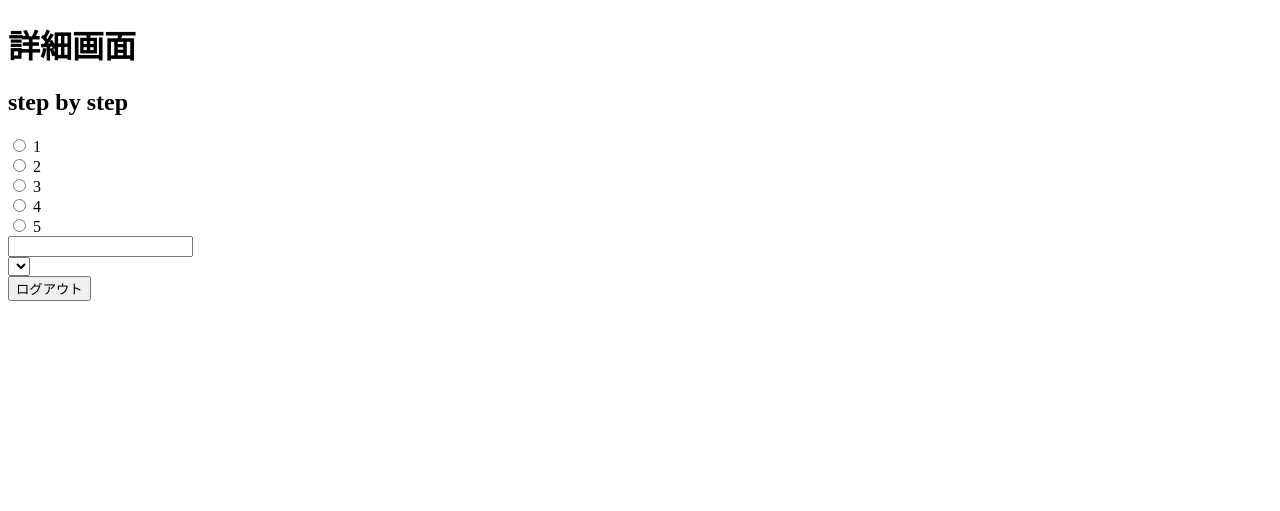
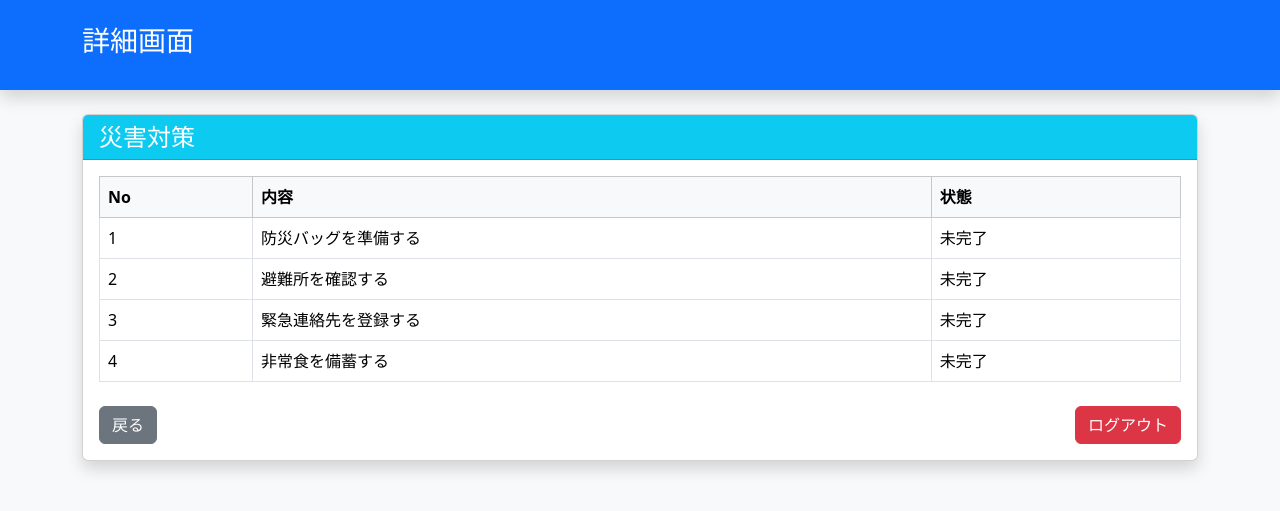
Before and after one commit to SakuraHama/TeamCreate_Phese2_teamA, a PHP site: page /php1/Detail.php in a window 1280 px wide. Shown: the top 511 px of the page. Run offline with PHP 8.4, Linux system fonts and the light colour scheme; lists and menus that the app fills with data are empty.

Commit message:
detail.php フロントエンド

```diff
--- a/Detail.php
+++ b/Detail.php
@@ -1,110 +1,84 @@
 <!DOCTYPE html>
-<html lang="en">
+<html lang="ja">
 <head>
     <meta charset="UTF-8">
     <meta name="viewport" content="width=device-width, initial-scale=1.0">
     <title>詳細画面</title>
+
+    <link rel="stylesheet" href="css/bootstrap.min.css">
 </head>
-<body>
 
-<body>
-  <!-- ▼▼ヘッダー▼▼--------------------------------- -->
-  <header class="bg-info">
-    <div class="text-light ms-5 pt-5 pb-3">
-      <h1 class="h6">詳細画面</h1>
-      <h2 class="pt-3">step by step</h2>
+<body class="bg-light">
+
+    <!-- Header -->
+    <header class="bg-primary text-white py-4 shadow">
+        <div class="container">
+            <h1 class="h3">詳細画面</h1>
         </div>
     </header>
-  <!-- ▲▲ヘッダー▲▲--------------------------------- -->
 
-  <div class="container-field">
-    <div class="row border h-75">
-      <div class="col-3 border">
-        <form action="kadai08_1.php" method="GET" class="mt-5 m-3">
+    <!-- Main Content -->
+    <div class="container mt-4">
 
-          <!-- 検索 -->
-          <div class="form-check form-check-inline mb-3">
-            <input class="form-check-input" type="radio" name="searchType" id="searchRadio1" value="1"
-            onclick="typeCheck();">
-            <label class=" form-check-label" for="searchRadio1">1</label>
-          </div>
-          <div class="form-check form-check-inline mb-3">
-            <input class="form-check-input" type="radio" name="searchType" id="searchRadio1" value="1"
-            onclick="typeCheck();">
-            <label class=" form-check-label" for="searchRadio1">2</label>
-          </div>
-          <div class="form-check form-check-inline mb-3">
-            <input class="form-check-input" type="radio" name="searchType" id="searchRadio1" value="1"
-            onclick="typeCheck();">
-            <label class=" form-check-label" for="searchRadio1">3</label>
-          </div>
-          <div class="form-check form-check-inline mb-3">
-            <input class="form-check-input" type="radio" name="searchType" id="searchRadio1" value="1"
-            onclick="typeCheck();">
-            <label class=" form-check-label" for="searchRadio1">4</label>
-          </div>
-          <div class="form-check form-check-inline mb-3">
-            <input class="form-check-input" type="radio" name="searchType" id="searchRadio2" value="2"
+        <div class="card shadow">
 
-            onclick="typeCheck();">
-            <label class="form-check-label" for="searchRadio2">5</label>
+            <div class="card-header bg-info text-white">
+                <h4 class="mb-0">災害対策</h4>
             </div>
 
-          <div class="input-group mb-3">
-            <span class="input-group-text"></span>
-            <input type="text" class="form-control" name="price" id="price" value="">
-            <span class="input-group-text"></span>
-          </div>
+            <div class="card-body">
 
-          <div class="input-group mb-3">
-            <label class="input-group-text mb-3" for="category"></label>
-            <select class="form-select mb-3" name="category" id="category">
-              <option value="1"
-              ></option>
-              <option value="2"
-              ></option>
-              <option value="3"
-              ></option>
-            </select>
-          </div>
-
-          <div class="row">
-            <div class="pt-5 px-0 d-grid gap-2 d-md-flex justify-content-md-end">
-              <input class="btn btn-primary btn-lg" onclick="logout()" type="submit" value="ログアウト">
-              <!-- <a class="btn btn-secondary btn-lg" href="category.php"></a> -->
-            </div><!-- .p-5 d-grid gap-2 d-md-flex justify-content-md-end -->
-          </div><!-- .row -->
-
-        </form>
-      </div><!-- .col-3 border -->
-
-      <div class="col-9 border">
-
-        <table class="table table-hover mt-5 form-control-lg">
-          <thead class="table-light text-secondary">
+                <table class="table table-bordered table-hover">
+                    <thead class="table-light">
                         <tr>
-              <th></th>
-              <th></th>
-              <th></th>
-              <th></th>
-              <th></th>
-              <th></th>
+                            <th>No</th>
+                            <th>内容</th>
+                            <th>状態</th>
                         </tr>
                     </thead>
+
                     <tbody>
+                        <tr>
+                            <td>1</td>
+                            <td>防災バッグを準備する</td>
+                            <td>未完了</td>
+                        </tr>
 
                         <tr>
-              <td></a></td>
-              <td></a></td>
+                            <td>2</td>
+                            <td>避難所を確認する</td>
+                            <td>未完了</td>
+                        </tr>
+
+                        <tr>
+                            <td>3</td>
+                            <td>緊急連絡先を登録する</td>
+                            <td>未完了</td>
+                        </tr>
+
+                        <tr>
+                            <td>4</td>
+                            <td>非常食を備蓄する</td>
+                            <td>未完了</td>
                         </tr>
                     </tbody>
                 </table>
+
+                <div class="d-flex justify-content-between mt-4">
+                    <a href="Category.php" class="btn btn-secondary">
+                        戻る
+                    </a>
+
+                    <a href="Login.php" class="btn btn-danger">
+                        ログアウト
+                    </a>
                 </div>
+
             </div>
+
+        </div>
+
     </div>
 
 </body>
-
 </html>
-</body>
-</html>
```
Lines whose indentation alone changed are shown as unchanged.
